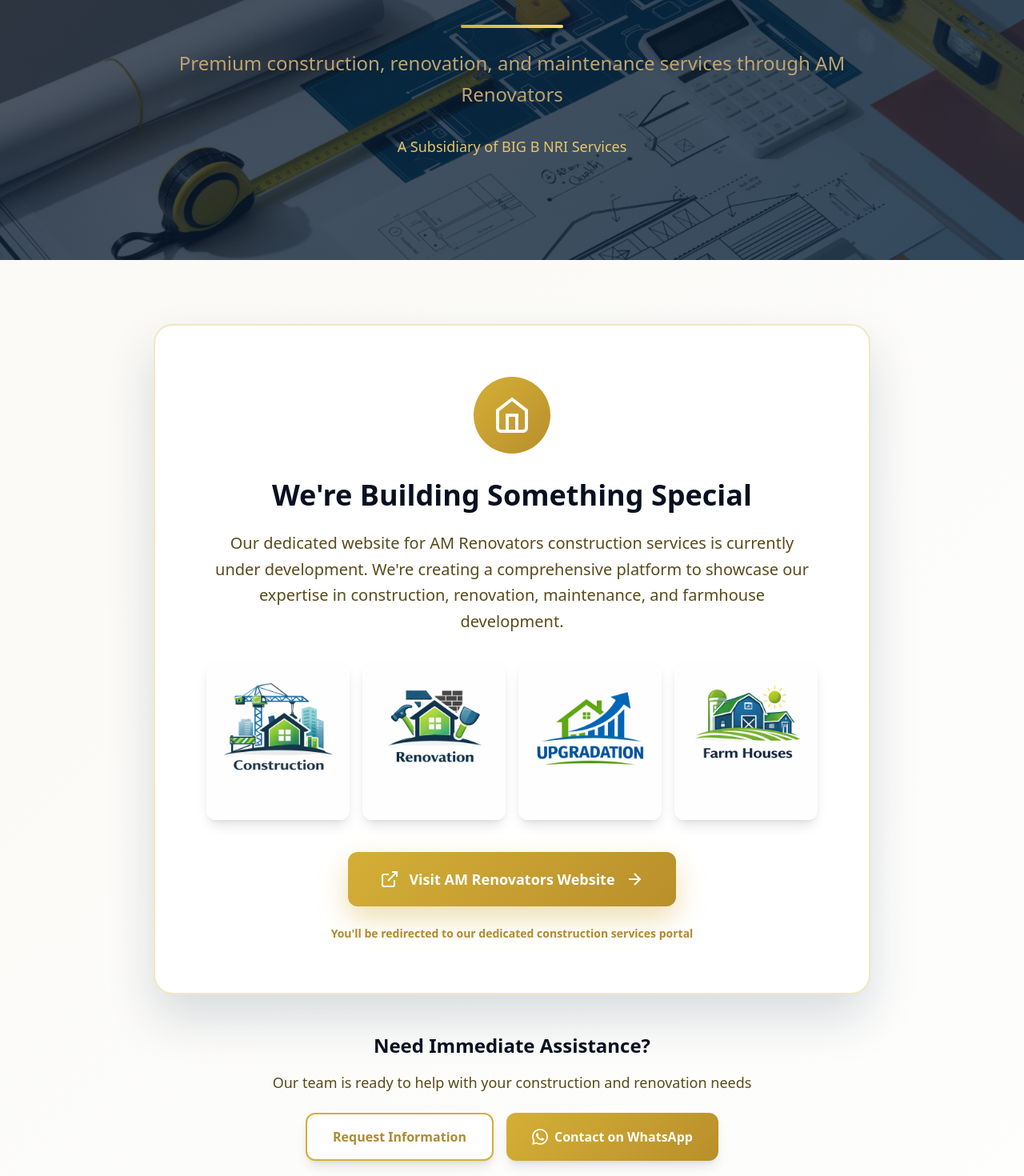
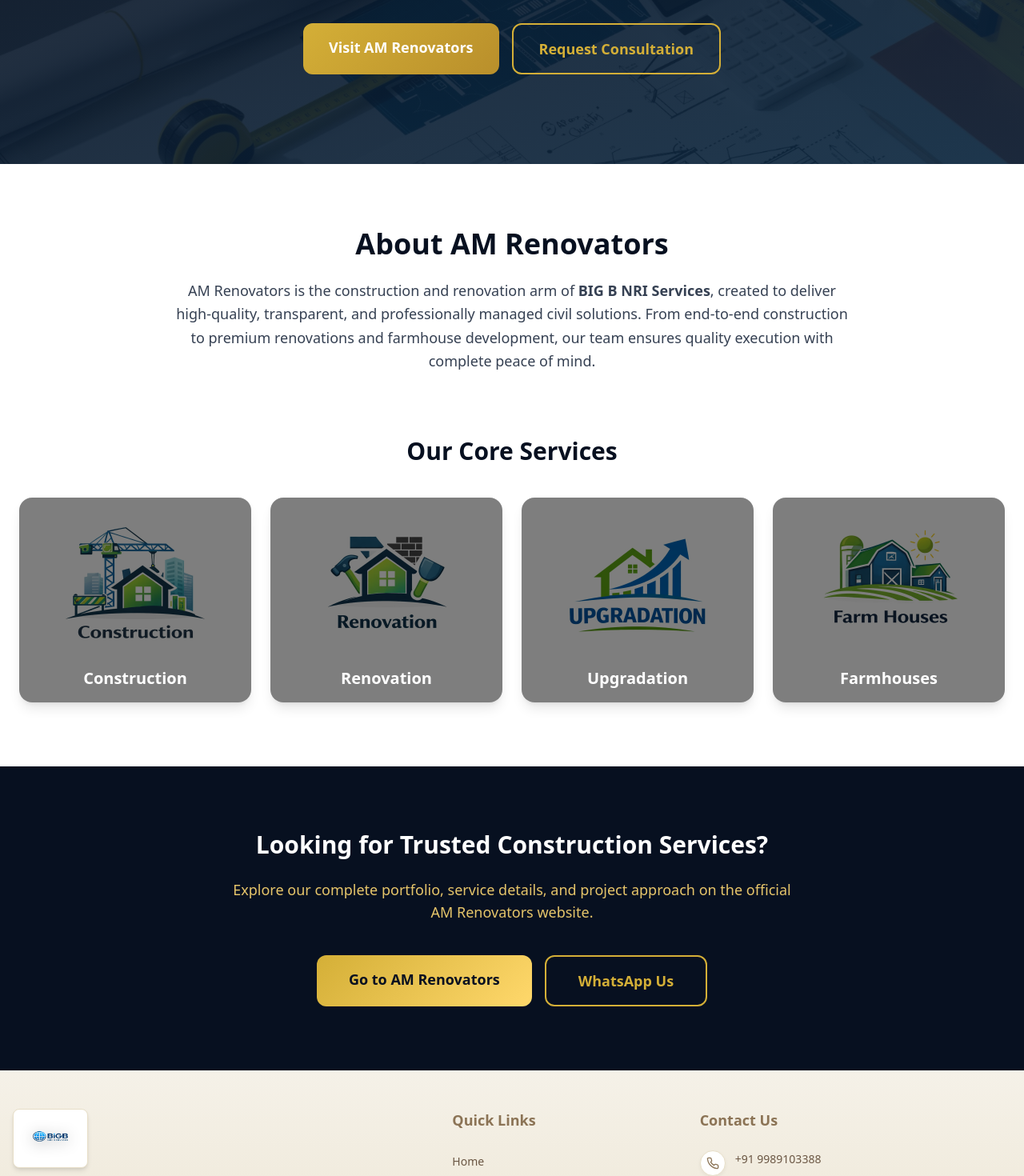
Before and after one commit to parul297/BIG-B-NRI-services, a React (Vite) app: page /civil-works in a window 1280 px wide. Shown: the part 360-1830 px from the top of the page at 80% size. Built offline with nearby package versions, Linux system fonts and the light colour scheme.

Commit message:
new changes

```diff
--- a/src/Components/Home/EmailForm.jsx
+++ b/src/Components/Home/EmailForm.jsx
@@ -3,7 +3,8 @@
 export default function ContactForm({
   isOpen = true,
   onClose = null,
-  showAsModal = false
+  showAsModal = false,
+  servicesList = null // NEW PROP: accepts custom services list
 }) {
   const [formData, setFormData] = useState({
     from_name: '',
@@ -28,7 +29,8 @@
     }
   }, [showAsModal, isOpen]);
 
-  const services = [
+  // Default main services (used when servicesList is not provided)
+  const defaultServices = [
     'Property Management',
     'Civil Works and Construction Services',
     'Vital Records Assistance',
@@ -39,6 +41,9 @@
     'Health/Medical',
     'Online Services'
   ];
+
+  // Use custom servicesList if provided, otherwise use defaultServices
+  const services = servicesList || defaultServices;
 
   const handleChange = (e) => {
     setFormData({
--- a/src/Pages/CivilWorks.jsx
+++ b/src/Pages/CivilWorks.jsx
@@ -1,203 +1,157 @@
 import { useState } from 'react'
-import Footer from '../Components/Layout/Footer';
-import Header from '../Components/Layout/Header';
-import ContactForm from '../Components/Home/EmailForm';
-import construction from "../assets/construction.jpeg";
-import upgradation from "../assets/upgradation.jpeg";
-import renovation from "../assets/renovation.jpeg";
-import farmHouse from "../assets/farmHouse.jpeg";
-import civilWorks from "../assets/carouselCivilWork.jpeg";
+import Header from '../Components/Layout/Header'
+import Footer from '../Components/Layout/Footer'
+import ContactForm from '../Components/Home/EmailForm'
+
+import construction from "../assets/construction.jpeg"
+import renovation from "../assets/renovation.jpeg"
+import upgradation from "../assets/upgradation.jpeg"
+import farmHouse from "../assets/farmHouse.jpeg"
+import civilWorks from "../assets/carouselCivilWork.jpeg"
 
 export default function CivilWorks() {
-  const [showEmailForm, setShowEmailForm] = useState(false);
+  const [showEmailForm, setShowEmailForm] = useState(false)
 
   const services = [
-    {
-      // title: 'Construction',
-      image: construction,
-      icon: <path d="M3 9l9-7 9 7v11a2 2 0 0 1-2 2H5a2 2 0 0 1-2-2z"/>
-    },
-    {
-      // title: 'Renovation',
-      image: renovation,
-      icon: <path d="M14.7 6.3a1 1 0 0 0 0 1.4l1.6 1.6a1 1 0 0 0 1.4 0l3.77-3.77a6 6 0 0 1-7.94 7.94l-6.91 6.91a2.12 2.12 0 0 1-3-3l6.91-6.91a6 6 0 0 1 7.94-7.94l-3.76 3.76z"/>
-    },
-    {
-      // title: 'Upgradation',
-      image: upgradation,
-      icon: <><rect x="2" y="7" width="20" height="14" rx="2" ry="2"/><path d="M16 21V5a2 2 0 0 0-2-2h-4a2 2 0 0 0-2 2v16"/></>
-    },
-    {
-      // title: 'Farmhouses',
-      image: farmHouse,
-      icon: <><path d="M3 9l9-7 9 7v11a2 2 0 0 1-2 2H5a2 2 0 0 1-2-2z"/><path d="M9 22V12h6v10"/></>
-    }
-  ];
+    { title: 'Construction', image: construction },
+    { title: 'Renovation', image: renovation },
+    { title: 'Upgradation', image: upgradation },
+    { title: 'Farmhouses', image: farmHouse }
+  ]
 
   return (
-    <main className="min-h-screen" style={{background: 'linear-gradient(135deg, rgba(247, 230, 181, 0.1) 0%, rgba(255, 255, 255, 0.95) 100%)'}}>
-      <Header/>
+    <main className="min-h-screen bg-white">
+      <Header />
 
       <ContactForm
         isOpen={showEmailForm}
         onClose={() => setShowEmailForm(false)}
-        showAsModal={true}
+        showAsModal
       />
 
-      {/* Hero Section - Updated with lighter overlay */}
-      <div className="relative overflow-hidden text-white">
-        {/* Main background with imported image */}
-        <div className="absolute inset-0">
+      {/* ================= HERO SECTION ================= */}
+      <section className="relative text-white overflow-hidden">
         <img
           src={civilWorks}
-            alt="Civil Works Background"
-            className="w-full h-full object-cover"
+          alt="Civil Works"
+          className="absolute inset-0 w-full h-full object-cover"
         />
-          {/* Lighter overlay for better image visibility */}
-          <div className="absolute inset-0" style={{
-            background: 'linear-gradient(135deg, rgba(7, 16, 32, 0.7) 0%, rgba(11, 39, 64, 0.8) 100%)'
-          }}></div>
-        </div>
+        <div className="absolute inset-0 bg-gradient-to-br from-[#071020]/90 to-[#0b2740]/90" />
 
-        <div className="relative container mx-auto px-4 py-24 md:py-32">
-          <div className="max-w-4xl mx-auto text-center">
-            <h1 className="text-4xl md:text-6xl font-bold mb-6 leading-tight">
+        <div className="relative container mx-auto px-6 py-28 text-center">
+          <h1 className="text-4xl md:text-6xl font-bold mb-6">
             Civil Works & Construction Services
-              <div className="w-32 h-1 mt-6 rounded-full mx-auto" style={{background: 'linear-gradient(90deg, #d4af37 0%, #ffd86b 100%)'}}></div>
           </h1>
-            <p className="text-xl md:text-2xl leading-relaxed mb-8" style={{color: '#bfa46f'}}>
-              Premium construction, renovation, and maintenance services through AM Renovators
+          <p className="text-xl md:text-2xl max-w-3xl mx-auto text-[#e6c56a]">
+            Delivered by <span className="font-bold">AM Renovators</span> —
+            our dedicated construction & renovation brand
           </p>
-            <p className="text-lg" style={{color: '#e6c56a'}}>
-              A Subsidiary of BIG B NRI Services
-            </p>
+
+          <div className="mt-10 flex justify-center gap-4 flex-wrap">
+            <a
+              href="https://am-renovators.vercel.app/"
+              target="_blank"
+              rel="noopener noreferrer"
+              className="px-8 py-4 rounded-xl text-lg font-bold text-white transition transform hover:scale-105"
+              style={{
+                background: 'linear-gradient(135deg,#d4af37,#b98f2b)'
+              }}
+            >
+              Visit AM Renovators
+            </a>
+
+            <button
+              onClick={() => setShowEmailForm(true)}
+              className="px-8 py-4 rounded-xl text-lg font-bold border-2 border-[#d4af37] text-[#d4af37] hover:bg-[#d4af37] hover:text-white transition"
+            >
+              Request Consultation
+            </button>
           </div>
         </div>
+      </section>
 
-        {/* Decorative elements */}
-        <div className="absolute top-0 right-0 w-64 h-64 rounded-full -translate-y-32 translate-x-32"
-             style={{background: 'radial-gradient(circle, rgba(212, 175, 55, 0.15) 0%, transparent 70%)'}}></div>
-        <div className="absolute bottom-0 left-0 w-96 h-96 rounded-full translate-y-48 -translate-x-48"
-             style={{background: 'radial-gradient(circle, rgba(11, 39, 64, 0.2) 0%, transparent 70%)'}}></div>
-      </div>
+      {/* ================= INTRO SECTION ================= */}
+      <section className="container mx-auto px-6 py-20 max-w-4xl text-center">
+        <h2 className="text-3xl md:text-4xl font-bold mb-6 text-[#071020]">
+          About AM Renovators
+        </h2>
+        <p className="text-lg leading-relaxed text-gray-700">
+          AM Renovators is the construction and renovation arm of
+          <strong> BIG B NRI Services</strong>, created to deliver
+          high-quality, transparent, and professionally managed civil
+          solutions. From end-to-end construction to premium renovations
+          and farmhouse development, our team ensures quality execution
+          with complete peace of mind.
+        </p>
+      </section>
 
-      {/* Main Content Section */}
-      <div className="container mx-auto px-4 py-20">
-        <div className="max-w-4xl mx-auto">
+      {/* ================= SERVICES GRID ================= */}
+      <section className="container mx-auto px-6 pb-20">
+        <h3 className="text-2xl md:text-3xl font-bold text-center mb-10 text-[#071020]">
+          Our Core Services
+        </h3>
 
-          {/* Coming Soon Card */}
-          <div className="bg-white rounded-3xl overflow-hidden shadow-2xl mb-12"
-               style={{
-                 border: '2px solid rgba(212, 175, 55, 0.3)',
-                 boxShadow: '0 30px 60px rgba(11, 39, 64, 0.15)'
-               }}>
-            <div className="p-12 md:p-16 text-center">
-
-              {/* Icon */}
-              <div className="w-24 h-24 rounded-full flex items-center justify-center mx-auto mb-8"
-                   style={{background: 'linear-gradient(135deg, #d4af37 0%, #b98f2b 100%)'}}>
-                <svg width="48" height="48" viewBox="0 0 24 24" fill="none" stroke="white" strokeWidth="2">
-                  <path d="M3 9l9-7 9 7v11a2 2 0 0 1-2 2H5a2 2 0 0 1-2-2z"/>
-                  <polyline points="9 22 9 12 15 12 15 22"/>
-                </svg>
-              </div>
-
-              <h2 className="text-3xl md:text-4xl font-bold mb-6" style={{color: '#071020'}}>
-                We're Building Something Special
-              </h2>
-
-              <p className="text-xl mb-8 leading-relaxed" style={{color: '#5a4a1a'}}>
-                Our dedicated website for AM Renovators construction services is currently under development.
-                We're creating a comprehensive platform to showcase our expertise in construction, renovation, maintenance, and farmhouse development.
-              </p>
-
-              {/* Services Preview with Images */}
-              <div className="grid grid-cols-2 md:grid-cols-4 gap-4 mb-10">
+        <div className="grid grid-cols-1 sm:grid-cols-2 md:grid-cols-4 gap-6">
           {services.map((service, index) => (
-                  <div key={index} className="relative rounded-xl overflow-hidden shadow-lg group" style={{height: '200px'}}>
+            <a
+              key={index}
+              href="https://am-renovators.vercel.app/"
+              target="_blank"
+              rel="noopener noreferrer"
+              className="group relative rounded-2xl overflow-hidden shadow-lg"
+            >
               <img
                 src={service.image}
                 alt={service.title}
-                      className="w-full h-full object-cover transform group-hover:scale-110 transition-transform duration-500"
+                className="w-full h-64 object-cover group-hover:scale-110 transition-transform duration-500"
               />
-                    <div className="absolute inset-0 bg-gradient-to-t from-black/70 via-transparent to-transparent opacity-0 group-hover:opacity-100 transition-opacity duration-300"></div>
-                    <div className="absolute bottom-0 left-0 right-0 p-4 transform translate-y-full group-hover:translate-y-0 transition-transform duration-300">
-                      <p className="text-white font-bold text-center">{service.title}</p>
+              <div className="absolute inset-0 bg-black/50 flex items-end justify-center p-4">
+                <h4 className="text-white text-xl font-bold">
+                  {service.title}
+                </h4>
               </div>
-                  </div>
+            </a>
           ))}
         </div>
+      </section>
 
-              {/* CTA Button */}
+      {/* ================= CTA SECTION ================= */}
+      <section className="bg-[#071020] text-white py-20">
+        <div className="container mx-auto px-6 text-center max-w-3xl">
+          <h3 className="text-3xl font-bold mb-6">
+            Looking for Trusted Construction Services?
+          </h3>
+          <p className="text-lg mb-10 text-[#e6c56a]">
+            Explore our complete portfolio, service details, and project
+            approach on the official AM Renovators website.
+          </p>
+
+          <div className="flex flex-col sm:flex-row gap-4 justify-center">
             <a
-                href="https://amrenovators.com"
+              href="https://am-renovators.vercel.app/"
               target="_blank"
               rel="noopener noreferrer"
-                className="inline-flex items-center gap-3 px-10 py-5 text-white text-lg font-bold rounded-xl transition-all duration-300 transform hover:scale-105 shadow-xl hover:shadow-2xl"
+              className="px-10 py-4 rounded-xl text-lg font-bold text-[#071020]"
               style={{
-                  background: 'linear-gradient(135deg, #d4af37 0%, #b98f2b 100%)',
-                  boxShadow: '0 15px 35px rgba(212, 175, 55, 0.4)',
-                  textDecoration: 'none'
+                background: 'linear-gradient(135deg,#d4af37,#ffd86b)'
               }}
             >
-                <svg width="24" height="24" viewBox="0 0 24 24" fill="none" stroke="currentColor" strokeWidth="2">
-                  <path d="M18 13v6a2 2 0 0 1-2 2H5a2 2 0 0 1-2-2V8a2 2 0 0 1 2-2h6"/>
-                  <polyline points="15 3 21 3 21 9"/>
-                  <line x1="10" y1="14" x2="21" y2="3"/>
-                </svg>
-                Visit AM Renovators Website
-                <svg width="24" height="24" viewBox="0 0 24 24" fill="none" stroke="currentColor" strokeWidth="2">
-                  <path d="M5 12h14M12 5l7 7-7 7" />
-                </svg>
+              Go to AM Renovators
             </a>
 
-              <p className="text-sm mt-6" style={{color: '#b08a2f', fontWeight: '600'}}>
-                You'll be redirected to our dedicated construction services portal
-              </p>
-            </div>
-          </div>
-
-          {/* Contact Section */}
-          <div className="text-center">
-            <h3 className="text-2xl font-bold mb-4" style={{color: '#071020'}}>
-              Need Immediate Assistance?
-            </h3>
-            <p className="text-lg mb-6" style={{color: '#5a4a1a'}}>
-              Our team is ready to help with your construction and renovation needs
-            </p>
-            <div className="flex flex-col sm:flex-row gap-4 justify-center">
-              <button
-                onClick={() => setShowEmailForm(true)}
-                className="px-8 py-4 font-bold rounded-xl transition-all duration-300 transform hover:scale-105 shadow-lg"
-                style={{
-                  background: 'white',
-                  border: '2px solid #d4af37',
-                  color: '#b08a2f'
-                }}>
-                Request Information
-              </button>
             <a
               href="https://wa.me/919989103388"
               target="_blank"
               rel="noopener noreferrer"
-                className="px-8 py-4 font-bold rounded-xl transition-all duration-300 transform hover:scale-105 inline-flex items-center justify-center gap-2 shadow-lg"
-                style={{
-                  background: 'linear-gradient(135deg, #d4af37 0%, #b98f2b 100%)',
-                  color: 'white',
-                  textDecoration: 'none'
-                }}>
-                <svg width="20" height="20" viewBox="0 0 24 24" fill="currentColor">
-                  <path d="M17.472 14.382c-.297-.149-1.758-.867-2.03-.967-.273-.099-.471-.148-.67.15-.197.297-.767.966-.94 1.164-.173.199-.347.223-.644.075-.297-.15-1.255-.463-2.39-1.475-.883-.788-1.48-1.761-1.653-2.059-.173-.297-.018-.458.13-.606.134-.133.298-.347.446-.52.149-.174.198-.298.298-.497.099-.198.05-.371-.025-.52-.075-.149-.669-1.612-.916-2.207-.242-.579-.487-.5-.669-.51-.173-.008-.371-.01-.57-.01-.198 0-.52.074-.792.372-.272.297-1.04 1.016-1.04 2.479 0 1.462 1.065 2.875 1.213 3.074.149.198 2.096 3.2 5.077 4.487.709.306 1.262.489 1.694.625.712.227 1.36.195 1.871.118.571-.085 1.758-.719 2.006-1.413.248-.694.248-1.289.173-1.413-.074-.124-.272-.198-.57-.347m-5.421 7.403h-.004a9.87 9.87 0 01-5.031-1.378l-.361-.214-3.741.982.998-3.648-.235-.374a9.86 9.86 0 01-1.51-5.26c.001-5.45 4.436-9.884 9.888-9.884 2.64 0 5.122 1.03 6.988 2.898a9.825 9.825 0 012.893 6.994c-.003 5.45-4.437 9.884-9.885 9.884m8.413-18.297A11.815 11.815 0 0012.05 0C5.495 0 .16 5.335.157 11.892c0 2.096.547 4.142 1.588 5.945L.057 24l6.305-1.654a11.882 11.882 0 005.683 1.448h.005c6.554 0 11.89-5.335 11.893-11.893a11.821 11.821 0 00-3.48-8.413z"/>
-                </svg>
-                Contact on WhatsApp
+              className="px-10 py-4 rounded-xl text-lg font-bold border-2 border-[#d4af37] text-[#d4af37] hover:bg-[#d4af37] hover:text-[#071020] transition"
+            >
+              WhatsApp Us
             </a>
           </div>
         </div>
+      </section>
 
-        </div>
-      </div>
-
-      <Footer/>
+      <Footer />
     </main>
   )
 }
--- a/src/Pages/PropertyManagement.jsx
+++ b/src/Pages/PropertyManagement.jsx
@@ -12,6 +12,16 @@
 
 export default function PropertyManagement() {
   const [showEmailForm, setShowEmailForm] = useState(false);
+
+
+const propertyManagementSubServices = [
+     'Buying / Selling Assistance',
+     'Encumbrance Certificate',
+     'Tenant Management & Vacating Inspections',
+     'Final Handover Inspection (New Construction)',
+     'Property Maintenance',
+     'Rental Agreement Services'
+   ];
 
 
   const services = [
@@ -70,6 +80,7 @@
         isOpen={showEmailForm}
         onClose={() => setShowEmailForm(false)}
         showAsModal={true}
+            servicesList={propertyManagementSubServices}
       />
 
 
```
Also changed, not shown: src/Pages/Banking.jsx (+8 -0 lines), src/Pages/BusinessConsulting.jsx (+11 -0 lines), src/Pages/CompleteDocument.jsx (+10 -0 lines), src/Pages/Health.jsx (+12 -3 lines), src/Pages/OnlineServices.jsx (+10 -0 lines), src/Pages/TaxesLegal.jsx (+8 -0 lines), src/Pages/VitalRecords.jsx (+11 -0 lines). Lines whose indentation alone changed are shown as unchanged.
